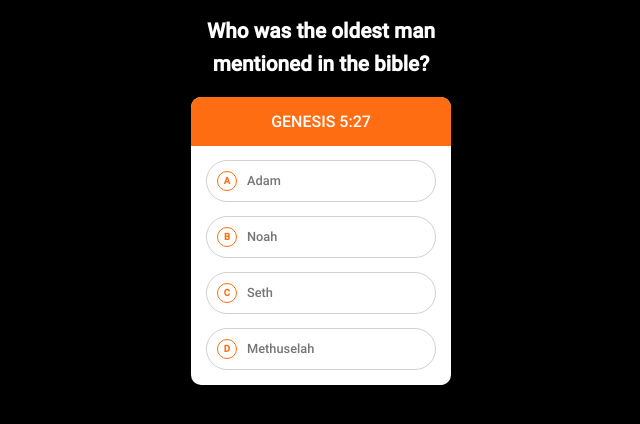
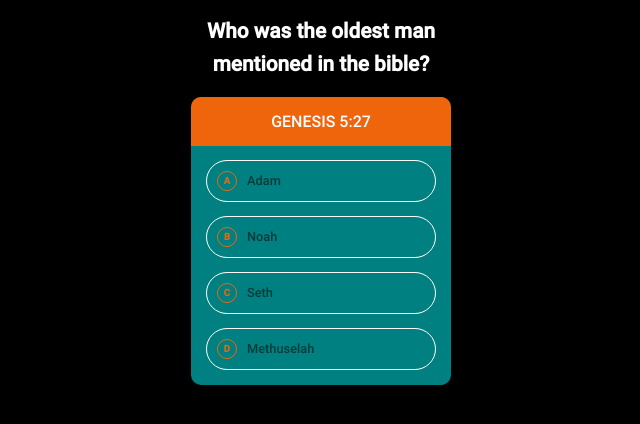
Before and after one commit to Feranmi0x/solution, a plain HTML site: page index.html in a window 1280 px wide. Shown: the whole page, without its empty margins (319-959 px from the left). Drawn offline with Linux system fonts and the light colour scheme.

Commit message:
Update style.css

```diff
--- a/style.css
+++ b/style.css
@@ -82,3 +82,12 @@ body {
 .answer {
     font-size: 0.8rem;
 }
+
+@media screen and (min-width: 1000px){
+    .mainDiv {
+        background-color: teal;
+    }
+    .shape {
+        border: 1.5px solid white;
+    }
+}
```
